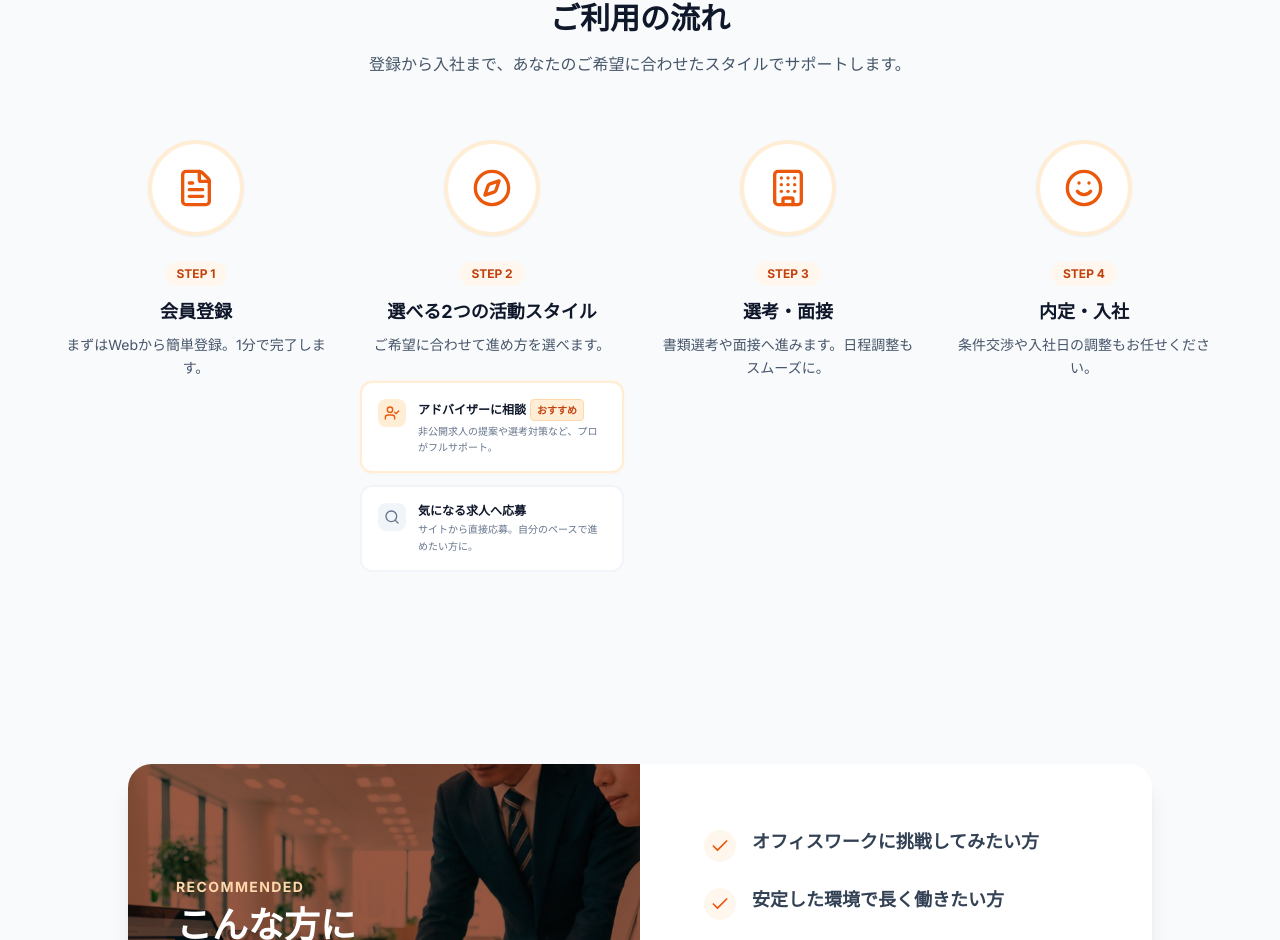
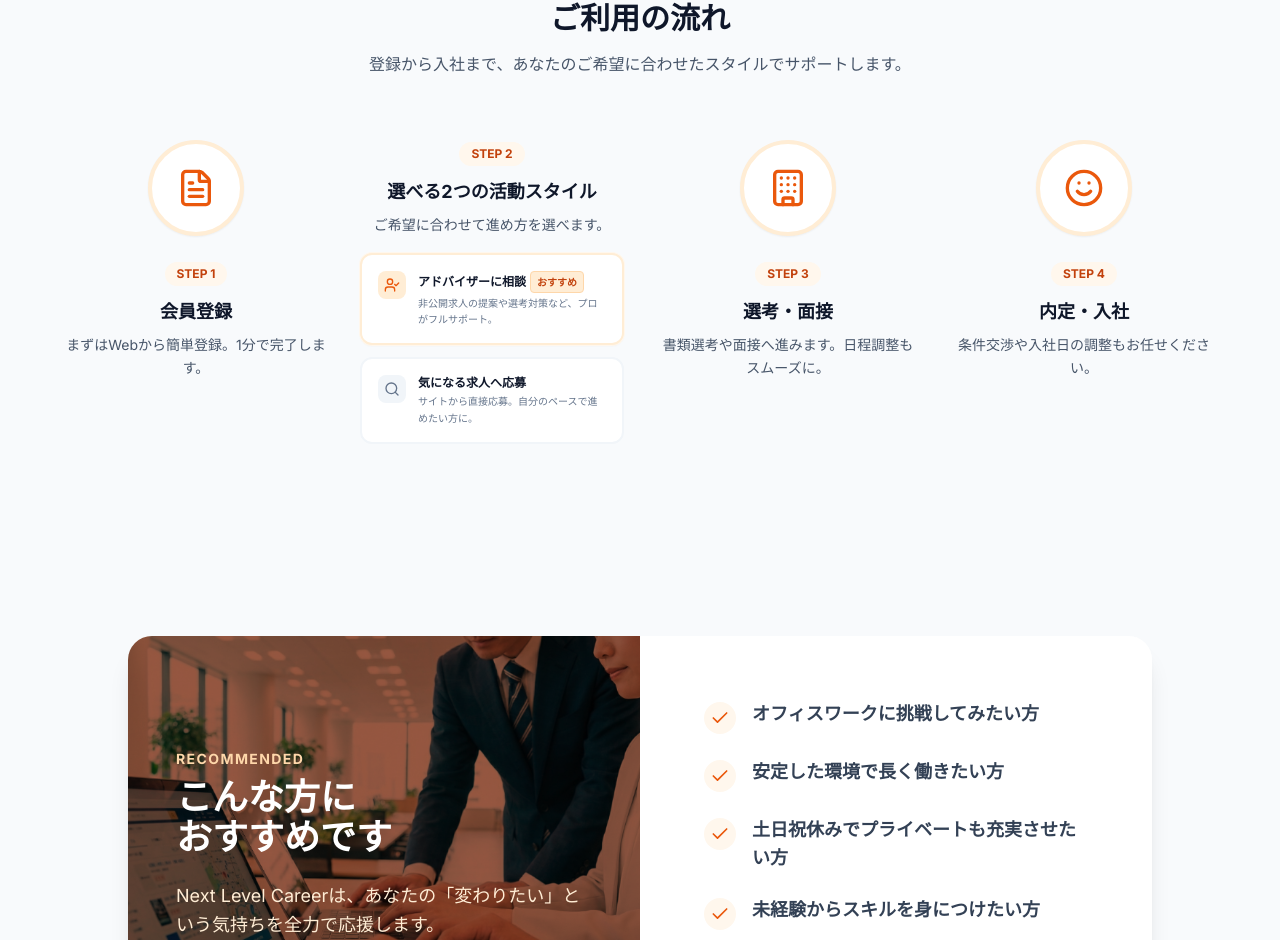
Before and after one commit to nextlevelkitamura-alt/nextlevel-career-website, a Next.js app: page / in a window 1280 px wide. Shown: the part 1189-2129 px from the top of the page. Built offline with nearby package versions, Linux system fonts and the light colour scheme; no server answers.

Commit message:
style(flow): remove step 2 icon to reduce vertical height

```diff
--- a/components/Flow.tsx
+++ b/components/Flow.tsx
@@ -1,6 +1,6 @@
 "use client";
 
-import { FileText, Building, Smile, Search, UserCheck, Compass } from "lucide-react";
+import { FileText, Building, Smile, Search, UserCheck } from "lucide-react";
 import { motion } from "framer-motion";
 
 const steps = [
@@ -12,7 +12,7 @@ const steps = [
     {
         title: "選べる2つの活動スタイル",
         description: "ご希望に合わせて進め方を選べます。",
-        icon: Compass,
+        // icon removed to reduce vertical space
         type: "branch",
         options: [
             {
@@ -85,9 +85,11 @@ export default function Flow() {
                                 transition={{ duration: 0.5, delay: index * 0.2 }}
                             >
                                 {/* Common Top Section (Icon, Label, Title) */}
-                                <div className="w-24 h-24 mx-auto bg-white rounded-full border-4 border-primary-100 flex items-center justify-center mb-6 shadow-sm relative z-10 transition-transform hover:scale-110 duration-300">
-                                    {step.icon && <step.icon className="w-10 h-10 text-primary-600" />}
-                                </div>
+                                {step.icon && (
+                                    <div className="w-24 h-24 mx-auto bg-white rounded-full border-4 border-primary-100 flex items-center justify-center mb-6 shadow-sm relative z-10 transition-transform hover:scale-110 duration-300">
+                                        <step.icon className="w-10 h-10 text-primary-600" />
+                                    </div>
+                                )}
                                 <div className="text-center mb-4">
                                     <div className="inline-block px-3 py-1 rounded-full bg-primary-50 text-primary-700 text-xs font-bold mb-3">
                                         STEP {index + 1}
@@ -102,7 +104,7 @@ export default function Flow() {
 
                                 {/* Branch Options (Only for Step 2) */}
                                 {step.type === 'branch' && step.options && (
-                                    <div className="mt-6 flex flex-col gap-3">
+                                    <div className="mt-2 flex flex-col gap-3">
                                         {step.options.map((option, optIndex) => (
                                             <div
                                                 key={optIndex}
```
Also changed, not shown: 1 other file (tests, documents, lock files or other folders).
